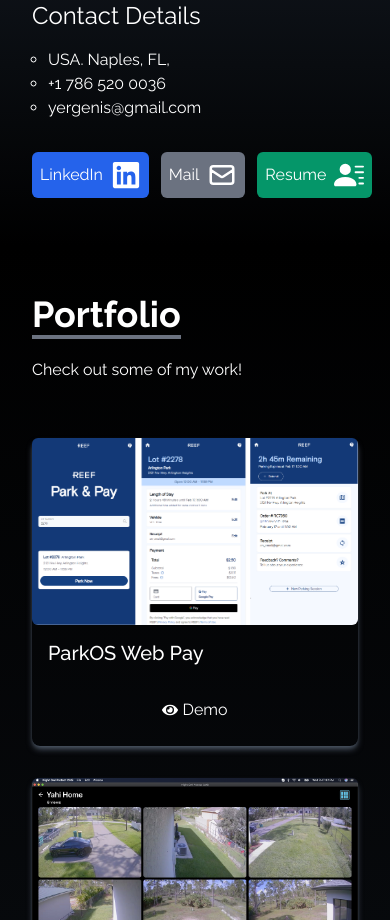
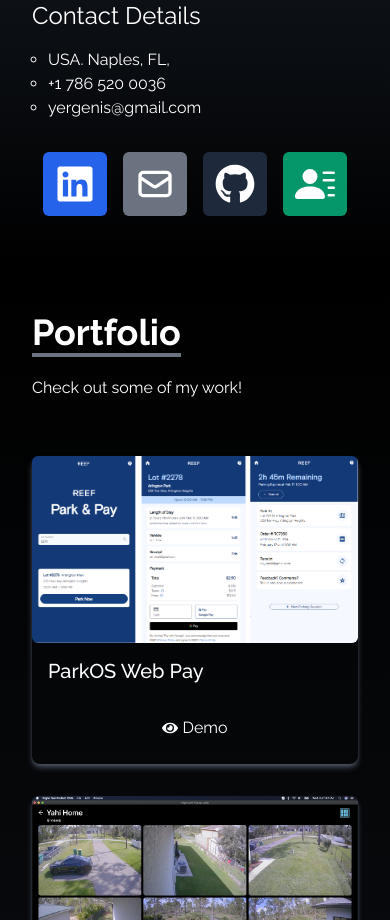
Before and after one commit to Yergeni/react-portfolio-2023, a React (Create React App) app: page / in a window 390 px wide. Shown: the part 1220-2140 px from the top of the page. Built offline with nearby package versions, Linux system fonts and the light colour scheme; the HTML template or start-up script is replaced by a standard one.

Commit message:
feat: add github section and improve social links UI

```diff
--- a/src/components/About.tsx
+++ b/src/components/About.tsx
@@ -5,6 +5,7 @@
 import { FaLinkedin } from "react-icons/fa";
 import { HiOutlineMail } from "react-icons/hi";
 import { BsFillPersonLinesFill } from "react-icons/bs";
+import { FaGithub } from "react-icons/fa";
 import { LinkType } from "./common/types";
 
 function About() {
@@ -13,7 +14,7 @@
 			id: 1,
 			child: (
 				<>
-					LinkedIn <FaLinkedin size={30} className="ml-2" />
+					<FaLinkedin size={40} />
 				</>
 			),
 			href: "https://www.linkedin.com/in/cabranesyergeni",
@@ -23,7 +24,7 @@
 			id: 2,
 			child: (
 				<>
-					Mail <HiOutlineMail size={30} className="ml-2" />
+					<HiOutlineMail size={40} />
 				</>
 			),
 			href: "mailto:yergenis@gmail.com",
@@ -33,7 +34,17 @@
 			id: 3,
 			child: (
 				<>
-					Resume <BsFillPersonLinesFill size={30} className="ml-2" />
+					<FaGithub size={40} />
+				</>
+			),
+			href: "https://github.com/Yergeni",
+			style: "bg-slate-800",
+		},
+		{
+			id: 4,
+			child: (
+				<>
+					<BsFillPersonLinesFill size={40} />
 				</>
 			),
 			href: "https://drive.google.com/file/d/174zrzAdQTZCc3Rxi8uXDlzU4RPN0Hj-A/view?usp=sharing",
@@ -60,12 +71,12 @@
 					<li>+1 786 520 0036</li>
 					<li>yergenis@gmail.com</li>
 				</ul>
-				<div className="flex flex-row items-center pt-8 mx-auto space-x-3 lg:hidden">
+				<div className="flex flex-row items-center pt-8 mx-auto space-x-4 lg:hidden">
 					{links.map(({ id, child, href, style }) => (
 						<a
 							key={id}
 							href={href}
-							className={`flex justify-center items-center p-2 rounded-md ${style} hover:scale-105 duration-200`}
+							className={`flex justify-center items-center p-3 rounded-md ${style} hover:scale-105 duration-200`}
 							rel="noreferrer"
 							target="_blank"
 						>
--- a/src/components/SocialLinks.tsx
+++ b/src/components/SocialLinks.tsx
@@ -2,6 +2,7 @@
 import { FaLinkedin } from "react-icons/fa";
 import { HiOutlineMail } from "react-icons/hi";
 import { BsFillPersonLinesFill } from "react-icons/bs";
+import { FaGithub } from "react-icons/fa";
 import { LinkType } from "./common/types";
 
 function SocialLinks() {
@@ -24,10 +25,20 @@
 				</>
 			),
 			href: "mailto:yergenis@gmail.com",
-			style: "bg-gray-500"
+			style: "bg-gray-500",
 		},
 		{
 			id: 3,
+			child: (
+				<>
+					Resume <FaGithub size={30} />
+				</>
+			),
+			href: "https://github.com/Yergeni",
+			style: "bg-slate-900",
+		},
+		{
+			id: 4,
 			child: (
 				<>
 					Resume <BsFillPersonLinesFill size={30} />
@@ -42,7 +53,10 @@
 		<div className="hidden lg:flex flex-col top-[45%] left-0 fixed z-40">
 			<ul>
 				{links.map(({ id, child, href, style }) => (
-					<li key={id} className={`flex justify-between items-center w-40 h-14 px-4 ml-[-100px] ${style} hover:ml-[-5px] hover:rounded-md duration-300`}>
+					<li
+						key={id}
+						className={`flex justify-between items-center w-40 h-14 px-4 ml-[-100px] ${style} hover:ml-[-5px] hover:rounded-md duration-300`}
+					>
 						<a
 							href={href}
 							target="_blank"
```
